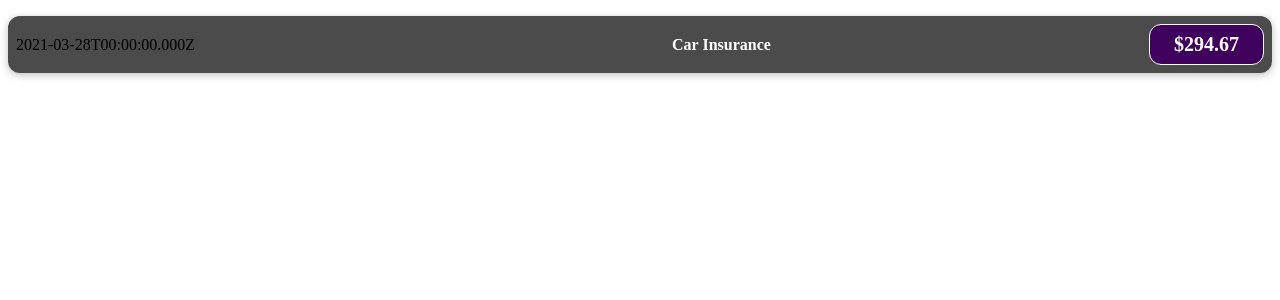
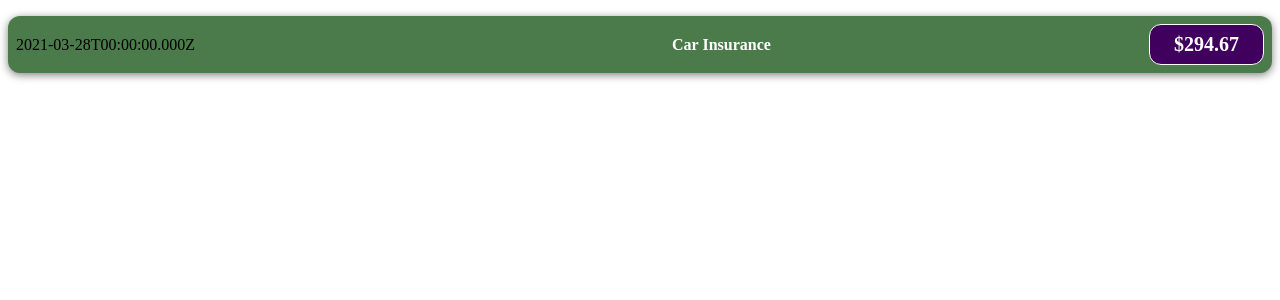
Before and after one commit to eross/react-stackblitz, a React (Create React App) app: page / in a window 1280 px wide. Shown: the top 300 px of the page. Built offline with nearby package versions, Linux system fonts and the light colour scheme.

Commit message:
minor style changes

```diff
--- a/components/ExpenseItem.css
+++ b/components/ExpenseItem.css
@@ -2,11 +2,11 @@
   display: flex;
   justify-content: space-between;
   align-items: center;
-  box-shadow: 0 2px 8px rgba(0, 0, 0, 0.25);
+  box-shadow: 0 2px 8px rgba(0, 0, 0, 0.5);
   padding: 0.5rem;
   margin: 1rem 0;
   border-radius: 12px;
-  background-color: #4b4b4b;
+  background-color: #4b7b4b;
 }
 
 .expense-item__description {
```
